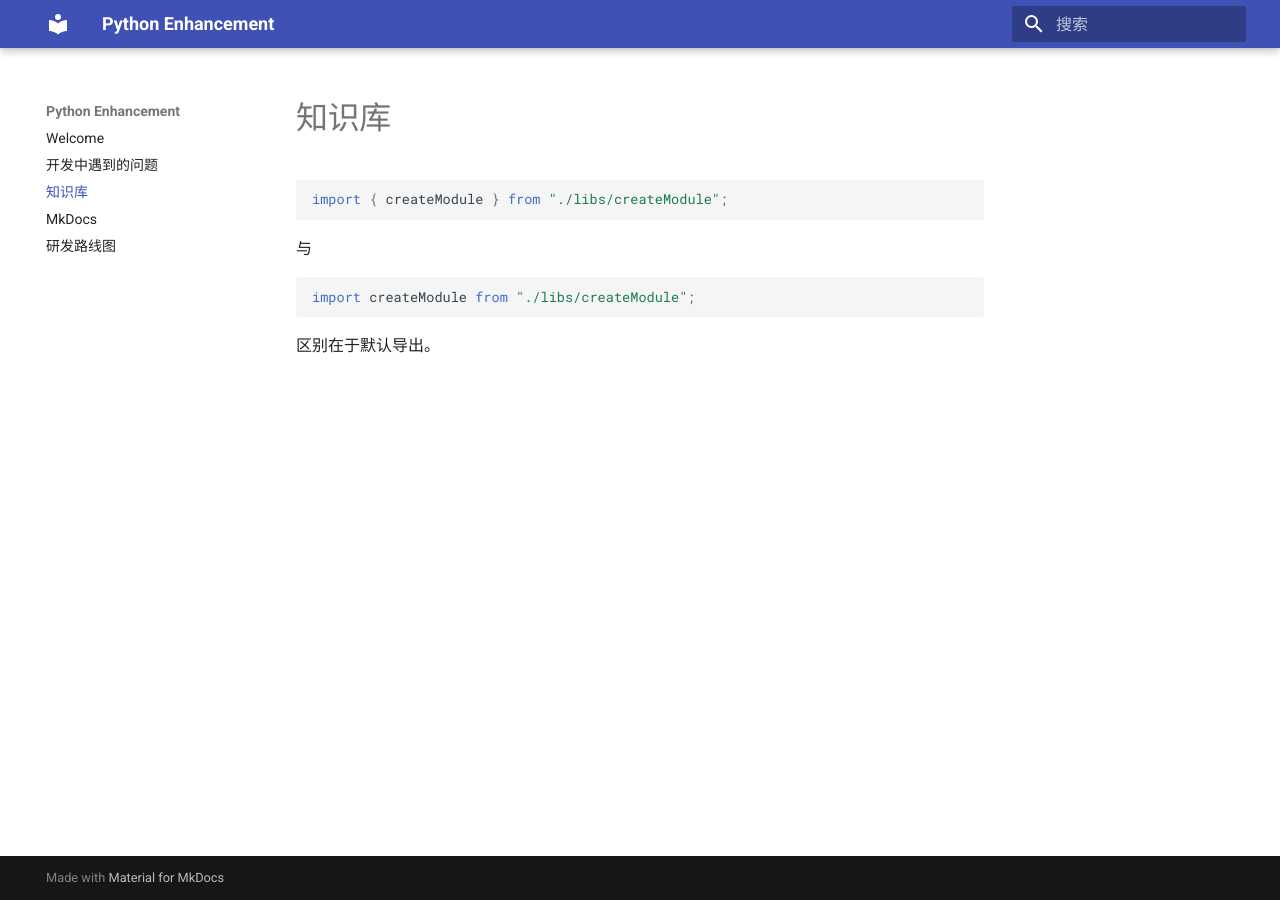
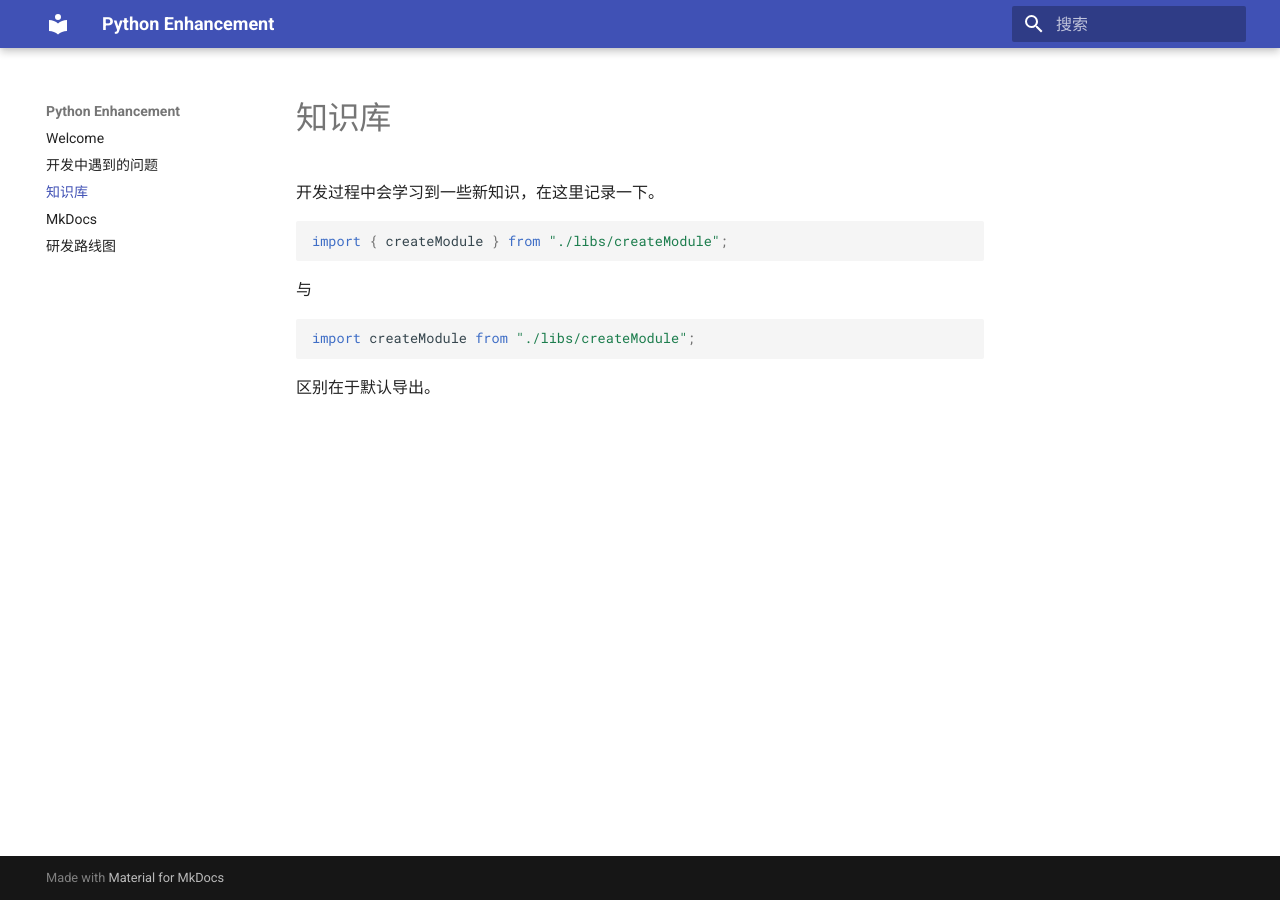
Before and after one commit to Svtter/vscode-python-enhancement, an MkDocs documentation site: the page built from docs/docs/knowledge.md, in a window 1280 px wide. Built offline with MkDocs 1.6.1 and Material for MkDocs 9.7.7, drawn with Linux system fonts in a browser that asks for light colours.

Commit message:
docs: add description to knowledge

````diff
--- a/docs/docs/knowledge.md
+++ b/docs/docs/knowledge.md
@@ -1,4 +1,6 @@
 # 知识库
+
+开发过程中会学习到一些新知识，在这里记录一下。
 
 ```ts
 import { createModule } from "./libs/createModule";
````
